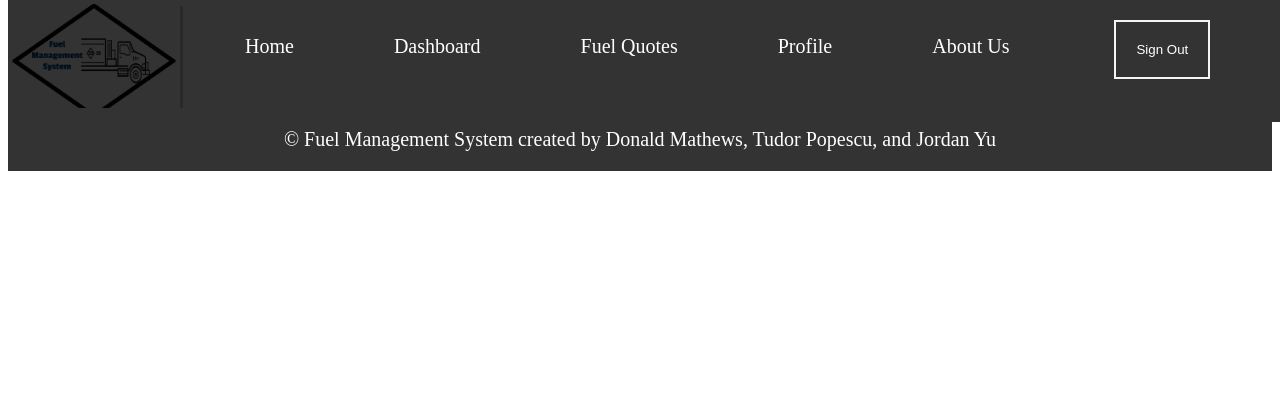
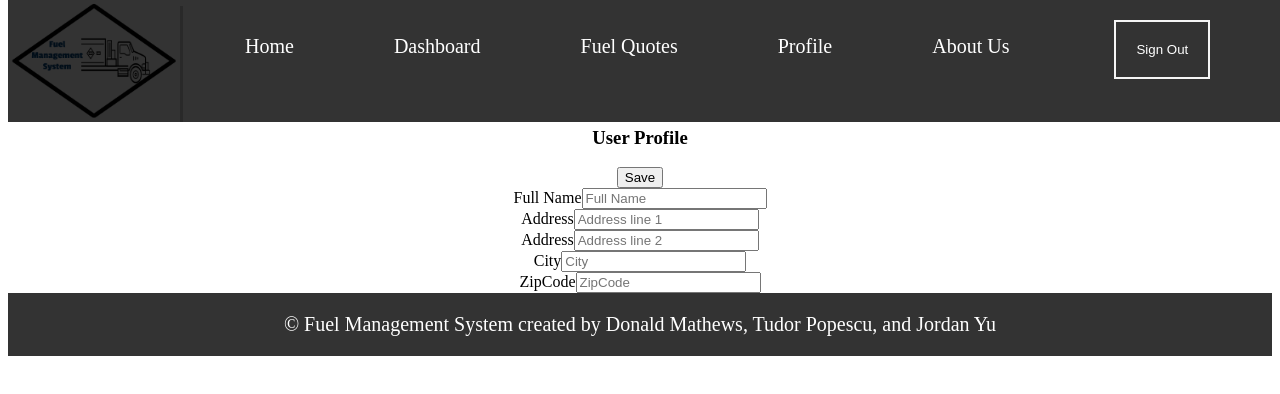
Before and after one commit to mathews1193/Fuel-Management-System, a React (Create React App) app in the folder client1/: page /client-profile in a window 1280 px wide. Shown: the top 394 px of the page. Built offline with nearby package versions, Linux system fonts and the light colour scheme.

Commit message:
added Profile

```diff
--- a/client1/package.json
+++ b/client1/package.json
@@ -15,6 +15,7 @@
     "react-router-dom": "^5.2.0",
     "react-scripts": "4.0.3",
     "react-toastify": "^7.0.4",
+    "reactstrap": "^8.9.0",
     "web-vitals": "^1.1.2"
   },
   "scripts": {
--- /dev/null
+++ b/client1/src/components/Profile/Profile.js
@@ -0,0 +1,220 @@
+import React, { useState } from 'react';
+
+import {
+  Button,
+  Card,
+  CardHeader,
+  CardBody,
+  FormGroup,
+  Form,
+  Input,
+  Container,
+  Row,
+  Col
+} from 'reactstrap';
+
+function Profile() {
+    const initialInfoState = {
+        id: null,
+        FullName: '',
+        Address1: '',
+        Address2: '',
+        City:'',
+        State:'',
+        ZipCode:''
+      };
+      const [info, setInfo] = useState(initialInfoState);
+
+      //we will use edit state to determine which button to show
+      const [edit, setEdit] = useState(true);
+
+      const handleSave = (e) => {
+        e.preventDefault();
+        saveInfo();
+        //set edit to false when save is clicked
+        setEdit(false);
+      };
+
+      const handleEdit = (e) => {
+        e.preventDefault();
+        //set edit to true when edit is clicked
+        setEdit(true);
+      };
+
+      const handleInputChange = (event) => {
+        const { name, value } = event.target;
+        setInfo({ ...info, [name]: value });
+      };
+
+      const saveInfo = () => {
+        var data = {
+            FullName: info.FullName,
+            Address1: info.Address1,
+            Address2: info.Address2,
+            City: info.City,
+            State: info.State,
+            ZipCode: info.State
+        };
+
+        console.log(info.FullName + " " +
+                    info.Address1 + " " +
+                    info.Address2 + " " +
+                    info.City + " " +
+                    info.State + " " +
+                    info.ZipCode)
+
+
+      };
+
+    return (
+        <div>
+             <Container className="mt--7" fluid>
+        <Row>
+          {/* PRINCIPAL BODY */}
+
+          <Col className="order-xl-1" xl="8">
+            <Card className="bg-secondary shadow">
+              <CardHeader className="bg-white border-0">
+                <Row className="align-items-center">
+                  <Col xs="8">
+                    <h3 className="mb-0">User Profile</h3>
+                  </Col>
+                  <Col className="text-right" xs="4">
+                    {edit === true ? (
+                      <Button color="primary" onClick={handleSave} size="sm">
+                        Save
+                      </Button>
+                    ) : (
+                      <Button color="primary" onClick={handleEdit} size="sm">
+                        Edit
+                      </Button>
+                    )}
+                  </Col>
+                </Row>
+              </CardHeader>
+              <CardBody>
+                <Form>
+
+                  <div className="pl-lg-4">
+                    <Row>
+                      <Col lg="6">
+                        <FormGroup>
+                          <label
+                            className="form-control-label"
+                            htmlFor="input-last-name"
+                          >
+                            Full Name
+                          </label>
+                          <Input
+                            className="form-control-alternative"
+                            id="FullName"
+                            required
+                            value={info.FullName}
+                            onChange={handleInputChange}
+                            type="text"
+                            name="FullName"
+                            placeholder="Full Name"
+                            disabled={!edit}
+                          />
+                        </FormGroup>
+                      </Col>
+                    </Row>
+
+                    <Row>
+                      <Col lg="6">
+                        <FormGroup>
+                          <label
+                            className="form-control-label"
+                            htmlFor="input-first-name"
+                          >
+                            Address
+                          </label>
+                          <Input
+                            className="form-control-alternative"
+                            id="Address1"
+                            required
+                            value={info.Address1}
+                            onChange={handleInputChange}
+                            type="text"
+                            name="Address1"
+                            placeholder="Address line 1"
+                            disabled={!edit}
+                          />
+                        </FormGroup>
+                      </Col>
+                      <Col lg="6">
+                        <FormGroup>
+                          <label
+                            className="form-control-label"
+                            htmlFor="input-first-name"
+                          >
+                            Address
+                          </label>
+                          <Input
+                            className="form-control-alternative"
+                            id="Address2"
+                            required
+                            value={info.Address2}
+                            onChange={handleInputChange}
+                            type="text"
+                            name="Address2"
+                            placeholder="Address line 2"
+                            disabled={!edit}
+                          />
+                        </FormGroup>
+                      </Col>
+                      <Col lg="6">
+                        <FormGroup>
+                          <label
+                            className="form-control-label"
+                            htmlFor="input-first-name"
+                          >
+                            City
+                          </label>
+                          <Input
+                            className="form-control-alternative"
+                            id="City"
+                            required
+                            value={info.City}
+                            onChange={handleInputChange}
+                            type="text"
+                            name="City"
+                            placeholder="City"
+                            disabled={!edit}
+                          />
+                        </FormGroup>
+                      </Col>
+                      <Col lg="6">
+                        <FormGroup>
+                          <label
+                            className="form-control-label"
+                            htmlFor="input-first-name"
+                          >
+                            ZipCode
+                          </label>
+                          <Input
+                            className="form-control-alternative"
+                            id="ZipCode"
+                            required
+                            value={info.ZipCode}
+                            onChange={handleInputChange}
+                            type="text"
+                            name="ZipCode"
+                            placeholder="ZipCode"
+                            disabled={!edit}
+                          />
+                        </FormGroup>
+                      </Col>
+                    </Row>
+                  </div>
+                </Form>
+              </CardBody>
+            </Card>
+          </Col>
+        </Row>
+      </Container>
+        </div>
+    )
+                    }
+
+export default Profile
--- a/client1/src/containers/Client-Profile/Profile.js
+++ b/client1/src/containers/Client-Profile/Profile.js
@@ -1,11 +1,11 @@
 import React from 'react'
-
-function Profile() {
+import Profile from "../../components/Profile/Profile"
+function Profile1() {
     return (
         <div>
-
+           <Profile/>
         </div>
     )
 }
 
-export default Profile
+export default Profile1
```
Also changed, not shown: client1/src/components/Profile.js (deleted, +0 -11 lines), 2 other files (tests, documents, lock files or other folders).
